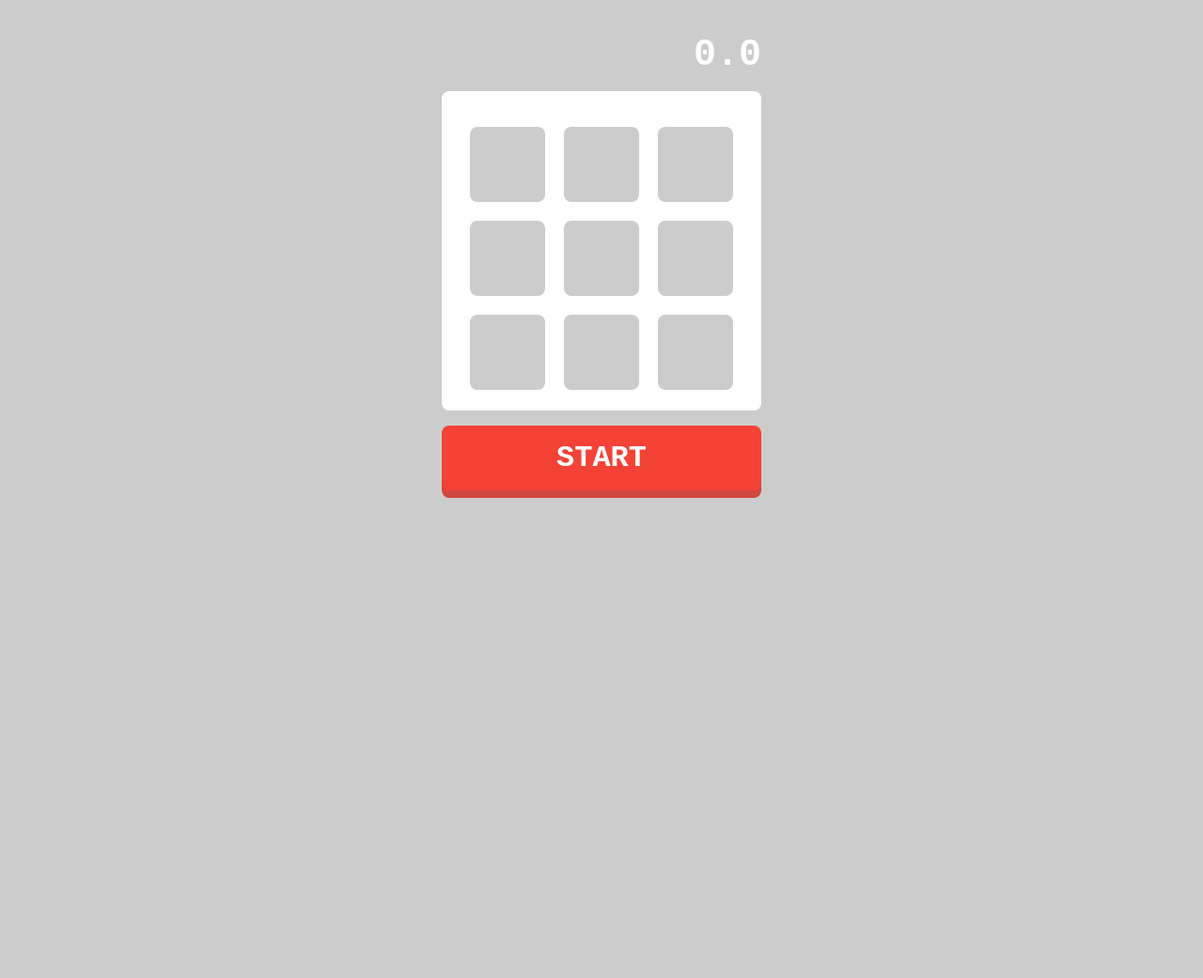
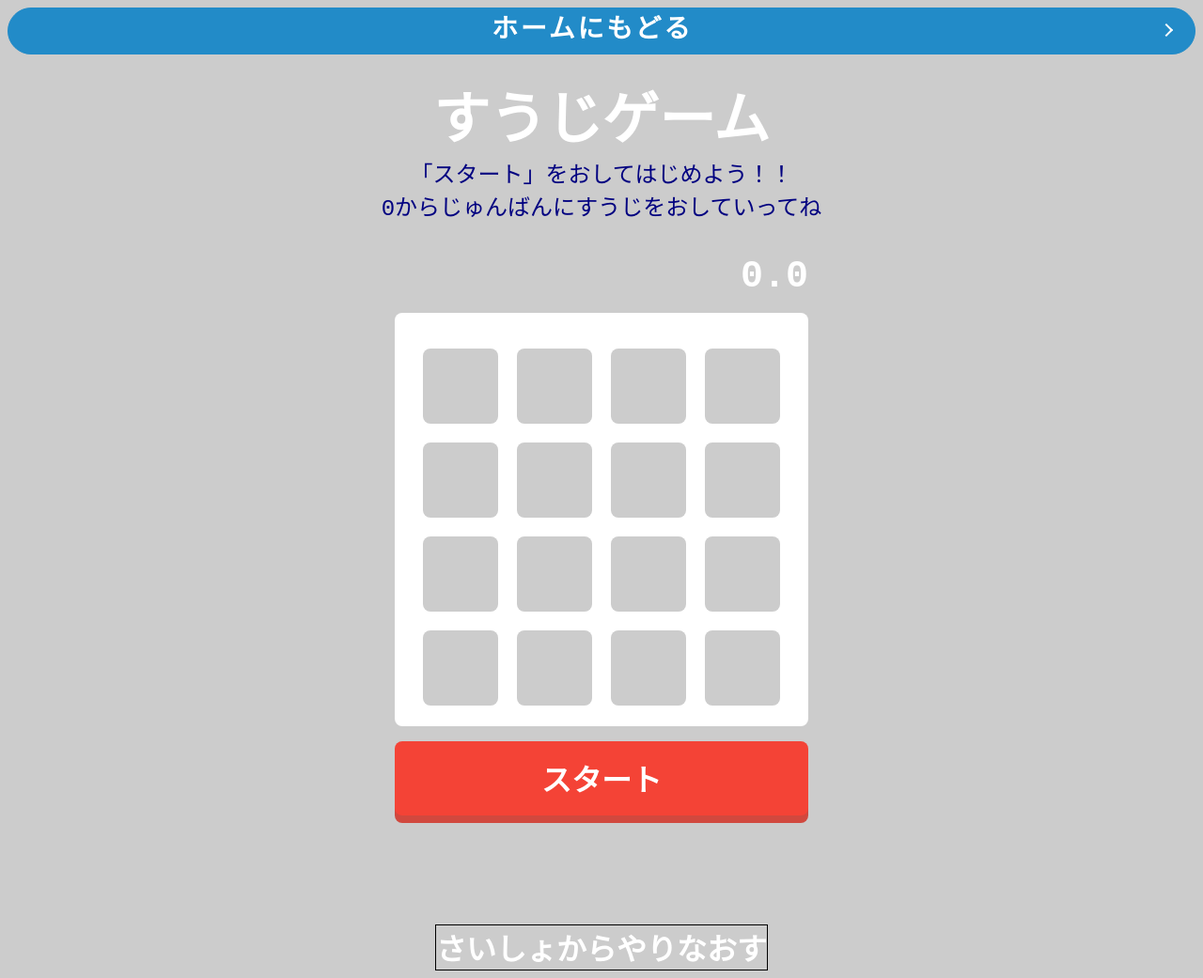
Before and after one commit to dieskay-coder/NumberGame, a plain HTML site: page index.html in a window 1280 px wide. Shown: the whole page at 94% size. Before the commit the page ends 800 px from the top, so only its background shows below. Drawn offline with Linux system fonts and the light colour scheme.

Commit message:
Add files via upload

```diff
--- a/ccs/styles.css
+++ b/ccs/styles.css
@@ -4,6 +4,23 @@ body {
   font-family: 'Courier New', sans-serif;
   font-size: 32px;
   font-weight: bold;
+}
+
+h1,h2{
+  width: 600px;
+  margin: auto;
+  text-align: center;
+}
+
+h1 {
+  font-weight:bold;
+  font-size: 60px;
+}
+
+h2 {
+  font-weight: normal;
+  font-size: 24px;
+  color:navy;
 }
 
 #container {
@@ -61,3 +78,69 @@ body {
   box-shadow: none;
 
 }
+/* リロードボタンの実装 */
+p {
+  border: 1px solid black;
+  width: 100px;
+  text-align: center;
+}
+
+.bottom {
+  padding-top: 80px;
+}
+
+#reload {
+  width:max-content;
+  font-size: 32px;
+  margin: auto;
+  user-select: none;
+}
+
+#reload:hover {
+  color:#d1483e;
+  font-weight: bold;
+}
+
+/* 以下、ホームボタンの実装 */
+a.btn_03 {
+  display: flex;
+  justify-content: center;
+  align-items: center;
+  width: 100%;
+  height: 50px;
+  position: relative;
+  background: #228bc8;
+  border: 1px solid #228bc8;
+  border-radius: 30px;
+  box-sizing: border-box;
+  padding: 0 45px 0 25px;
+  color: #fff;
+  font-size: 28px;
+  letter-spacing: 0.1em;
+  line-height: 1.3;
+  text-align: left;
+  text-decoration: none;
+  transition-duration: 0.3s;
+  margin-bottom: 20px;
+}
+a.btn_03:before {
+  content: '';
+  width: 8px;
+  height: 8px;
+  border: 0;
+  border-top: 2px solid #fff;
+  border-right: 2px solid #fff;
+  transform: rotate(45deg);
+  position: absolute;
+  top: 50%;
+  right: 25px;
+  margin-top: -6px;
+}
+a.btn_03:hover {
+  background: #fff;
+  color: #228bc8;
+}
+a.btn_03:hover:before {
+  border-top: 2px solid #228bc8;
+  border-right: 2px solid #228bc8;
+}
--- a/index.html
+++ b/index.html
@@ -2,18 +2,26 @@
 <html lang="ja">
 <head>
   <meta charset="utf-8">
-  <title>Numbers Game</title>
+  <title>すうじゲーム</title>
   <link rel="stylesheet" href="ccs/styles.css">
 </head>
 <body>
+  <a class="btn_03" href="https://dieskay-coder.github.io/">ホームにもどる</a>
+  <div class="top">
+    <h1>すうじゲーム</h1>
+    <h2>「スタート」をおしてはじめよう！！</h2>
+    <h2>0からじゅんばんにすうじをおしていってね</h2>
+  </div>
   <div id="container">
     <div id="timer">0.0</div>
     <ul id="board">
 
     </ul>
-    <div id="btn">START</div>
+    <div id="btn">スタート</div>
   </div>
-
+  <div class="bottom">
+    <p type="button" id="reload">さいしょからやりなおす</p>
+  </div>
 
   <script src="js/main.js"></script>
 </body>
--- a/js/main.js
+++ b/js/main.js
@@ -20,17 +20,27 @@
       this.el.textContent = num;
     }
 
+    // currentNumと押し込んだ数値が合っているかをチェックする関数
     check() {
       if (this.game.getCurrentNum() === parseInt(this.el.textContent, 10)) {
+        soundB.load();
+        soundB.play();
         this.el.classList.add('pressed');
         this.game.addCurrentNum();
 
+        // 全て押し込むと、時間を止める
         if (this.game.getCurrentNum() === this.game.getLevel() ** 2) {
+          window.setTimeout (() => {
+            soundY.load();
+            soundY.play();
+          },1000);
           clearTimeout(this.game.getTimeoutId());
         }
+      }else {
+        soundNg.load();
+        soundNg.play();
       }
     }
-
   }
 
   class Board {
@@ -56,12 +66,12 @@
         nums.push(i);
       }
 
+      // numsからspliceした要素の0番目を順に抜き出している
       this.panels.forEach(panel => {
         const num = nums.splice(Math.floor(Math.random() * nums.length), 1)[0];
         panel.activate(num);
       });
     }
-
   }
 
 
@@ -77,10 +87,13 @@
       const btn = document.getElementById('btn');
       btn.addEventListener('click', () => {
         this.start();
+        soundS.load();
+        soundS.play();
       });
       this.setup();
     }
 
+    // 動的にサイズを変えるためのメソッド
     setup() {
       const container =document.getElementById('container');
       const PANEL_WIDTH = 100;
@@ -88,6 +101,7 @@
       container.style.width = PANEL_WIDTH * this.level + BOARD_PADDING * 2 + 'px';
     }
 
+    // タイマーが2重に動かないようにするメソッド
     start() {
       if (typeof this.timeoutId !== 'undefined') {
         clearTimeout(this.timeoutId);
@@ -109,8 +123,6 @@
       }, 10);
     }
 
-
-
     addCurrentNum() {
       this.currentNum++;
     }
@@ -127,5 +139,12 @@
       return this.level;
     }
   }
-  new Game(3);
+
+  const soundS = new Audio("start.mp3");
+  const soundB = new Audio("button.mp3");
+  const soundY = new Audio("yay.mp3");
+  const soundNg = new Audio("ng.mp3");
+
+  // ここの数値で難易度設定
+  new Game(4);
 }
```
Also changed, not shown: 4 other files.
